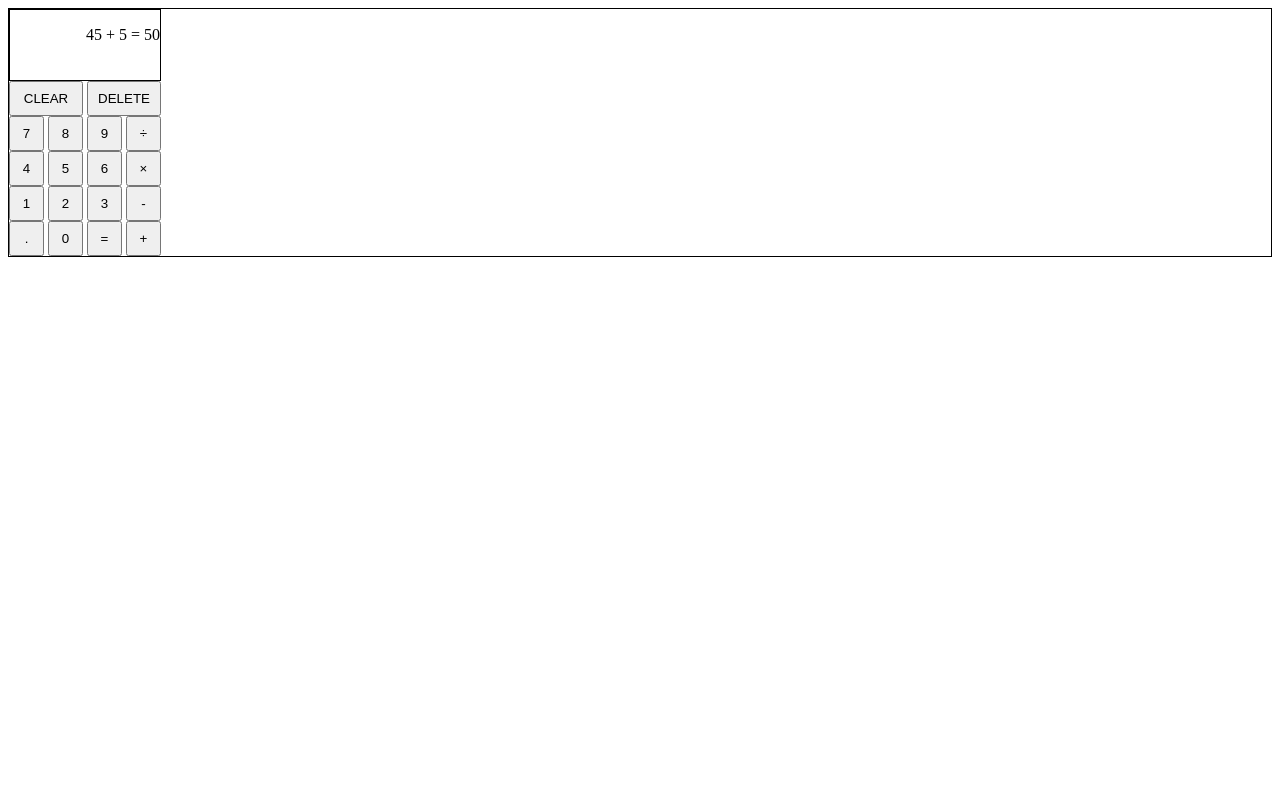
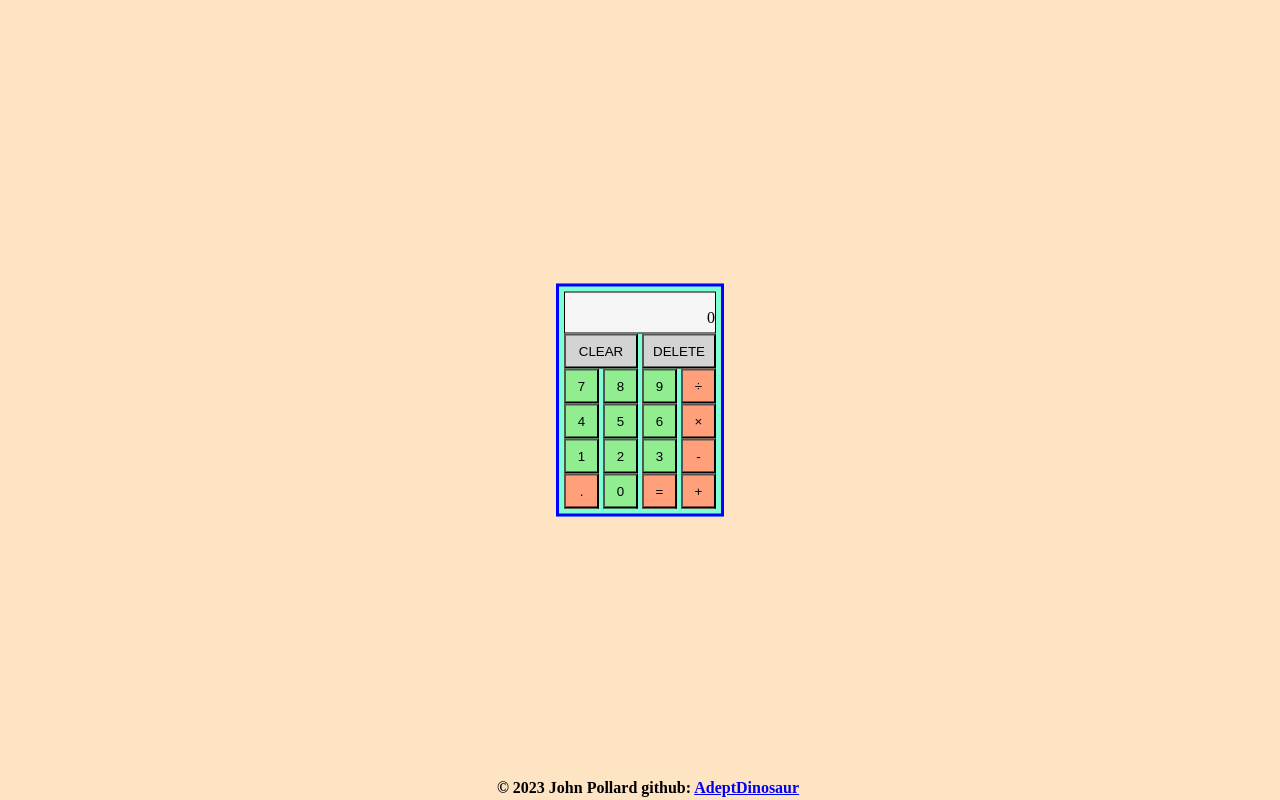
Before and after one commit to AdeptDinosaur/calculator, a plain HTML site: page index.html in a window 1280 px wide. Drawn offline with Linux system fonts and the light colour scheme.

Commit message:
Add decimal rounding and final touches

```diff
--- a/index.html
+++ b/index.html
@@ -10,37 +10,40 @@
   <body>
     <div id="container">
         <div id="screen">
-            <p id="display">45 + 5 = 50</p>
+            <p id="display">0</p>
         </div>
         <div>
             <button id="clear" class="rectangle">CLEAR</button>
             <button id="delete" class="rectangle">DELETE</button>
         </div>
         <div>
-            <button id="seven" class="square">7</button>
-            <button id="eight" class="square">8</button>
-            <button id="nine" class="square">9</button>
-            <button id="divide" class="square" value="/">&#247</button>
+            <button id="seven" class="square number">7</button>
+            <button id="eight" class="square number">8</button>
+            <button id="nine" class="square number">9</button>
+            <button id="divide" class="square operation" value="/">&#247</button>
         </div>
         <div>
-            <button id="four" class="square">4</button>
-            <button id="five" class="square">5</button>
-            <button id="six" class="square">6</button>
-            <button id="multiply" class="square" value="*">&times;</button>
+            <button id="four" class="square number">4</button>
+            <button id="five" class="square number">5</button>
+            <button id="six" class="square number">6</button>
+            <button id="multiply" class="square operation" value="*">&times;</button>
         </div>
         <div>
-            <button id="one" class="square">1</button>
-            <button id="two" class="square">2</button>
-            <button id="three" class="square">3</button>
-            <button id="subtract" class="square">-</button>
+            <button id="one" class="square number">1</button>
+            <button id="two" class="square number">2</button>
+            <button id="three" class="square number">3</button>
+            <button id="subtract" class="square operation">-</button>
         </div>
         <div>
-            <button id="decimal" class="square">.</button>
-            <button id="zero" class="square">0</button>
-            <button id="equals" class="square">=</button>
-            <button id="add" class="square">+</button>
+            <button id="decimal" class="square operation">.</button>
+            <button id="zero" class="square number">0</button>
+            <button id="equals" class="square operation">=</button>
+            <button id="add" class="square operation">+</button>
         </div>
     </div>
+    <footer>
+        <h4>&copy 2023 John Pollard github: <a href="https://github.com/AdeptDinosaur/">AdeptDinosaur</a></h4>
+    </footer>
 	<script src="scripts.js"></script>
   </body>
 </html>
--- a/scripts.js
+++ b/scripts.js
@@ -22,13 +22,13 @@ let currentValue = "";
 function operate(operator, num1, num2) {
     document.getElementById("decimal").disabled = false;
     if(operator === "+"){
-        return add(num1, num2);
+        return Math.round(add(num1, num2) * 10000) / 10000;
     } else if (operator === "-"){
-        return subtract(num1, num2);
+        return Math.round(subtract(num1, num2) * 10000) / 10000;
     } else if (operator === "*"){
-        return multiply(num1, num2);
+        return Math.round(multiply(num1, num2) * 10000) / 10000;
     } else if (operator === "/"){
-        return divide(num1, num2);
+        return Math.round(divide(num1, num2) * 10000) / 10000;
     }
 
 }
--- a/styles.css
+++ b/styles.css
@@ -1,11 +1,25 @@
+body {
+    background-color: bisque;
+}
+
+
 #container{
-
-    border: 1px solid black;
+    display: inline-block;
+    border: 3px solid blue;
+    padding: 5px;
+    background-color: aquamarine;
+    position: fixed;
+    top: 50%;
+    left: 50%;
+    -webkit-transform: translate(-50%, -50%);
+    transform: translate(-50%, -50%);
 }
 #screen {
     width: 150px;
-    height: 70px;
+    height: 40px;
     border: 1px solid black;
+    background-color: whitesmoke;
+
 }
 #display {
     text-align: right;
@@ -13,10 +27,28 @@
 .rectangle{
     width: 74px;
     height: 35px;
-
+    background-color: lightgray;
 }
 .square {
     width: 35px;
     height: 35px;
 
 }
+
+.number {
+    background-color: lightgreen;
+}
+
+.operation {
+    background-color: lightsalmon;
+}
+
+footer {
+    bottom : 2px;
+    height : 40px;
+    margin-top : 40px;
+    text-align: center;
+    vertical-align: middle;
+    position:fixed;
+    width:100%;
+}
```
Also changed, not shown: 1 other file.
